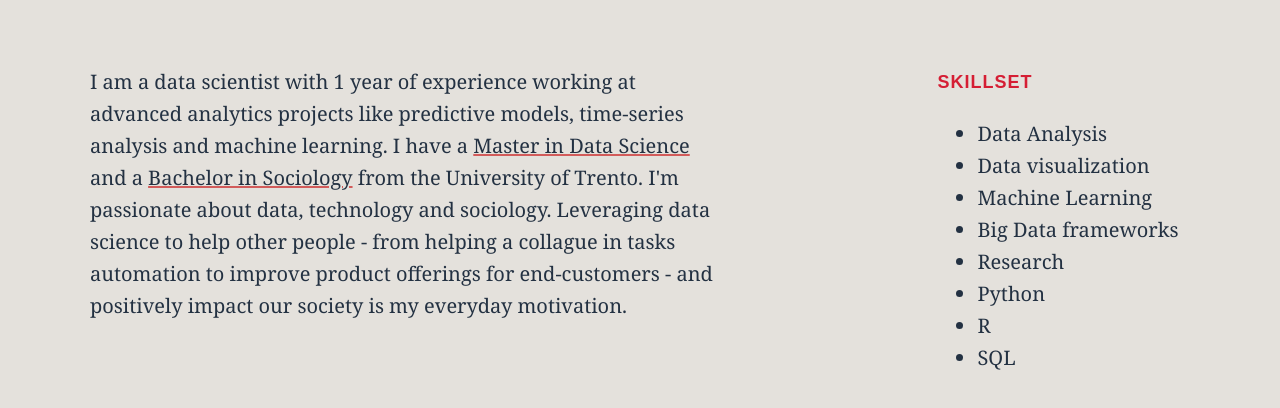
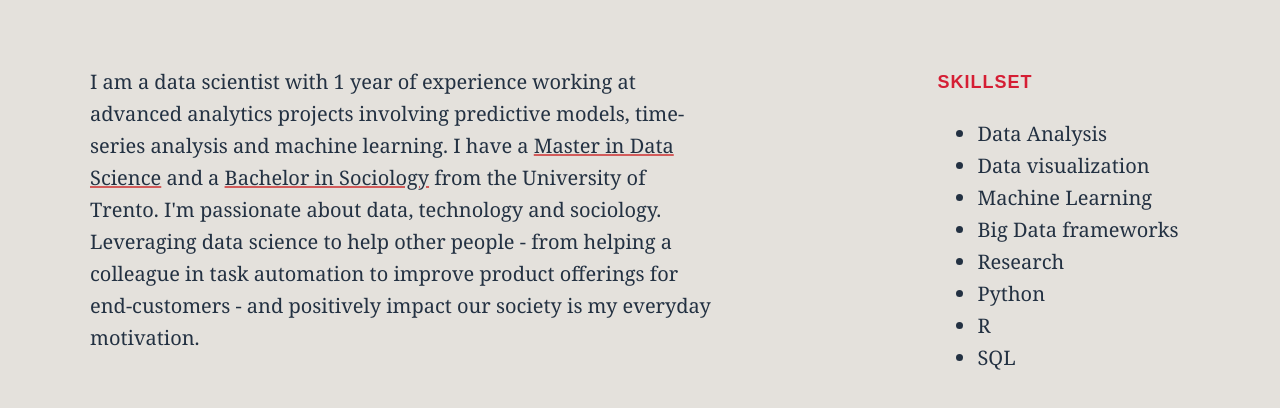
Before and after one commit to letiziamonti/letiziamonti.github.io, a plain HTML site: page index.html in a window 1280 px wide. Shown: the part 684-1092 px from the top of the page. Drawn offline with nearby package versions, Linux system fonts and the light colour scheme; a web font is replaced by a local one.

Commit message:
Update index.html

```diff
--- a/index.html
+++ b/index.html
@@ -40,10 +40,10 @@
             <div class="row mt-full">
                 <div class="column col-sm-12 col-md-7 col-7 col-mx-auto">
                     <p>
-                        I am a data scientist with 1 year of experience working at advanced analytics projects like predictive models, time-series analysis and machine
+                        I am a data scientist with 1 year of experience working at advanced analytics projects involving predictive models, time-series analysis and machine
                         learning. I have a <a class='link' target="_blank" href="https://offertaformativa.unitn.it/en/lm/data-science">Master in Data Science</a> and a
                         <a class='link' target="_blank" href="https://offertaformativa.unitn.it/it/l/sociologia">Bachelor in Sociology</a> from the University of Trento.
-                        I'm passionate about data, technology and sociology. Leveraging data science to help other people - from helping a collague in tasks automation to
+                        I'm passionate about data, technology and sociology. Leveraging data science to help other people - from helping a colleague in task automation to
                         improve product offerings for end-customers - and positively impact our society is my everyday motivation.
                     </p>
 
@@ -134,6 +134,7 @@
         <div class="container grid-lg">
             <div class="row">
                 <div class="column col-xs-8 col-md-12 col-12 col-mx-auto">
+                    <h2></h2>
                     <!--
                     <h2>Contact me</h2>
                     <p class='mt-sm-qtr mt-half'>If you would like more information, work with me, or anything else, then email me to get in touch.</p>
```
